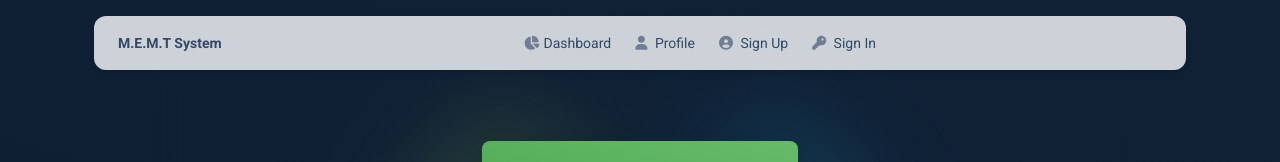
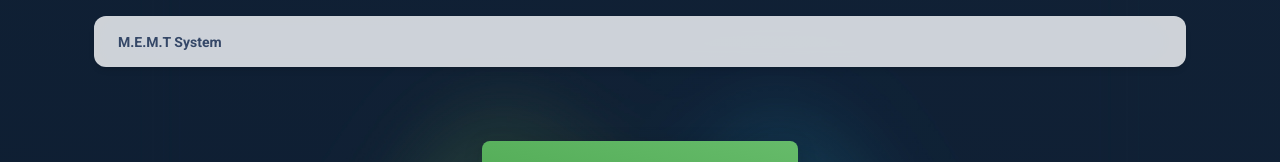
Before and after one commit to minaea/m.e.m.t, a website: page material-dashboard-master/pages/sign in.html in a window 1280 px wide. Shown: the top 162 px of the page. Drawn offline with Linux system fonts and the light colour scheme.

Commit message:
Update sign in.html

```diff
--- a/material-dashboard-master/pages/sign in.html
+++ b/material-dashboard-master/pages/sign in.html
@@ -42,30 +42,6 @@
             </button>
             <div class="collapse navbar-collapse" id="navigation">
               <ul class="navbar-nav mx-auto">
-                <li class="nav-item">
-                  <a class="nav-link d-flex align-items-center me-2 active" aria-current="page" href="../pages/inventory.html">
-                    <i class="fa fa-chart-pie opacity-6 text-dark me-1"></i>
-                    Dashboard
-                  </a>
-                </li>
-                <li class="nav-item">
-                  <a class="nav-link me-2" href="../pages/profile.html">
-                    <i class="fa fa-user opacity-6 text-dark me-1"></i>
-                    Profile
-                  </a>
-                </li>
-                <li class="nav-item">
-                  <a class="nav-link me-2" href="../pages/sign-up.html">
-                    <i class="fas fa-user-circle opacity-6 text-dark me-1"></i>
-                    Sign Up
-                  </a>
-                </li>
-                <li class="nav-item">
-                  <a class="nav-link me-2" href="../pages/sign in.html">
-                    <i class="fas fa-key opacity-6 text-dark me-1"></i>
-                    Sign In
-                  </a>
-                </li>
               </ul>
               <ul class="navbar-nav d-lg-block d-none">
 
```
